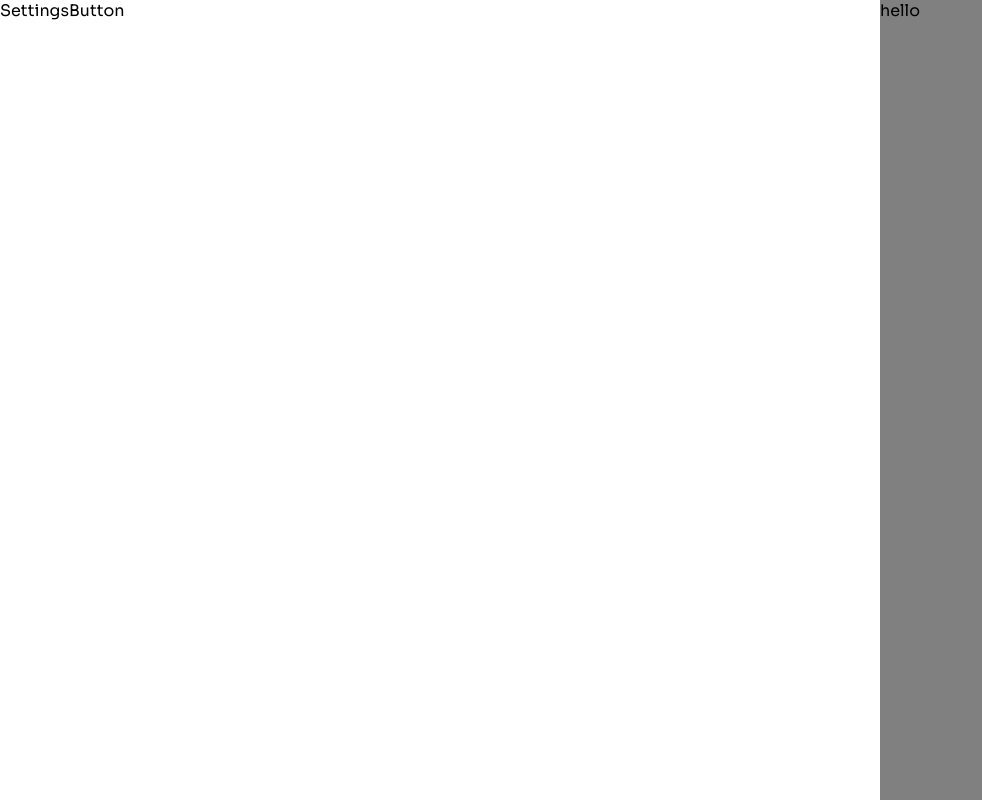
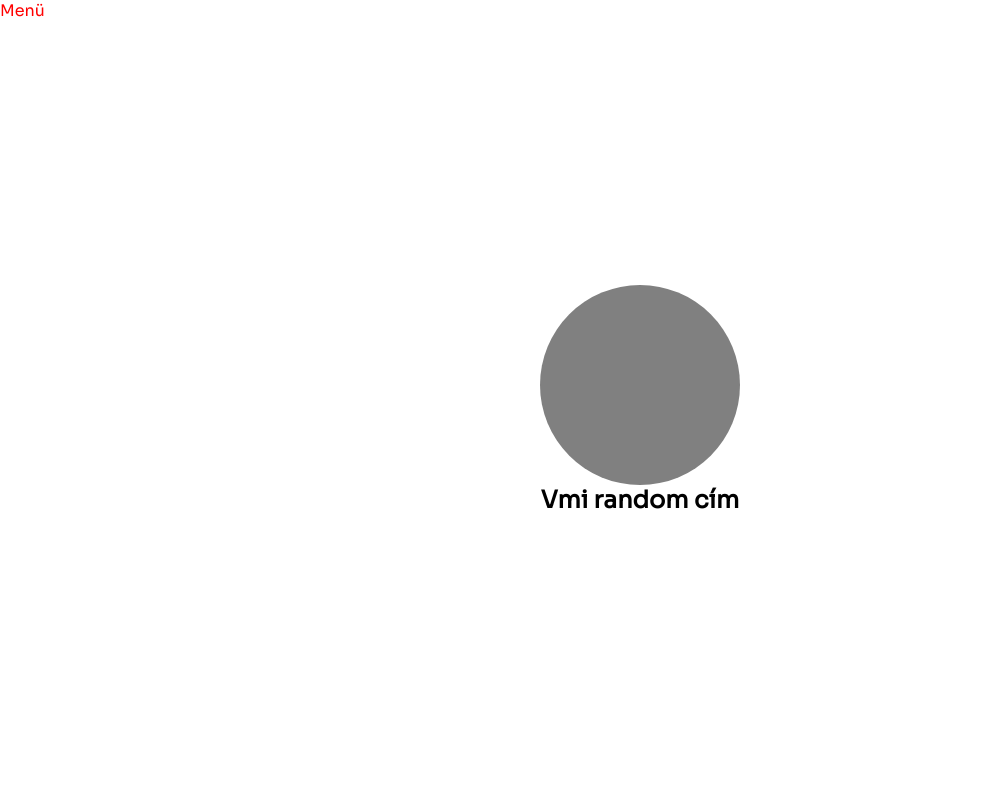
Before and after one commit to patakiIstvan/pomodoro, a React (Create React App) app: page / in a window 1280 px wide. Shown: the whole page, without its empty margins (0-982 px from the left). Built offline with nearby package versions, Linux system fonts and the light colour scheme.

Commit message:
working slidebar

```diff
--- a/public/index.html
+++ b/public/index.html
@@ -4,17 +4,14 @@
     <meta charset="utf-8" />
     <link rel="icon" href="%PUBLIC_URL%/favicon.ico" />
     <meta name="viewport" content="width=device-width, initial-scale=1" />
-    <meta name="theme-color" content="#000000" />
     <meta
       name="description"
       content="Web site created using create-react-app"
     />
-    <link rel="apple-touch-icon" href="%PUBLIC_URL%/logo192.png" />
     <!--
       manifest.json provides metadata used when your web app is installed on a
       user's mobile device or desktop. See https://developers.google.com/web/fundamentals/web-app-manifest/
     -->
-    <link rel="manifest" href="%PUBLIC_URL%/manifest.json" />
     <!--
       Notice the use of %PUBLIC_URL% in the tags above.
       It will be replaced with the URL of the `public` folder during the build.
--- a/src/App.js
+++ b/src/App.js
@@ -1,12 +1,30 @@
+import React, {useState} from 'react';
 import './App.scss';
 import SettingsButton from './components/SettingsButton/SettingsButton';
 import SettingsSlidebar from './components/SettingsSlidebar/SettingsSlidebar';
+import Timer from './components/Timer/Timer';
 
 function App() {
+const [isSettingsShown, setIsSettingsShown] = useState(false);
+const [promodoTime, setPromodoTime] = useState(25);
+const [breakTime, setBreakTime] = useState(5);
+
+function toggleSettingsShown(){
+  setIsSettingsShown(!isSettingsShown)
+  console.log("vis: "+String(isSettingsShown))
+}
+
   return (
     <div className="App">
-     <SettingsButton/>
-     <SettingsSlidebar/>
+     <SettingsButton
+     toggleSettings={toggleSettingsShown}
+     />
+     <SettingsSlidebar
+     vis={isSettingsShown}
+     promodoTime={promodoTime}
+     breakTime={breakTime}
+     />
+     <Timer/>
     </div>
   );
 }
--- a/src/App.scss
+++ b/src/App.scss
@@ -1,2 +1,3 @@
 @import './components/SettingsButton/SettingsButton';
 @import './components/SettingsSlidebar/SettingsSlidebar';
+@import './components/Timer/Timer';
--- a/src/components/SettingsButton/SettingsButton.jsx
+++ b/src/components/SettingsButton/SettingsButton.jsx
@@ -1,8 +1,8 @@
 import React from 'react'
 
-function SettingsButton() {
+function SettingsButton({ toggleSettings }) {
   return (
-    <div className="settingsButton">SettingsButton</div>
+    <div className="settingsButton" onClick={toggleSettings}>Menü</div>
   )
 }
 
--- a/src/components/SettingsButton/SettingsButton.scss
+++ b/src/components/SettingsButton/SettingsButton.scss
@@ -1,3 +1,5 @@
 .settingsButton {
   position: absolute;
+  color: red;
+  cursor: pointer;
 }
--- a/src/components/SettingsSlidebar/SettingsSlidebar.jsx
+++ b/src/components/SettingsSlidebar/SettingsSlidebar.jsx
@@ -1,9 +1,19 @@
 import React from 'react'
 
-function SettingsSlidebar() {
+function SettingsSlidebar({ vis, promodoTime, breakTime }) {
   return (
-    <div className="settingsSlidebar">
-      hello
+    <div className={`settingsSlidebar ${vis ? 'settings-shown' : 'settings-not-shown'}`} >
+      <h2>Settings</h2>
+      <form>
+        <div className="settingsItem">
+          <label htmlFor='promodo'>promodo</label>
+          <input type="number" min="1" max="360" value={promodoTime} name="promodo" id="promodo" />
+        </div>
+        <div className="settingsItem">
+          <label htmlFor='promodo-break'>break</label>
+          <input type="number" min="1" max="30" value={breakTime} name="promodoBreak" id="promodo-break" />
+        </div>
+      </form>
     </div>
   )
 }
--- /dev/null
+++ b/src/components/Timer/Timer.jsx
@@ -0,0 +1,12 @@
+import React from 'react'
+
+function Timer() {
+  return (
+    <div className="Timer">
+      <div className="timer-div"></div>
+      <h2>Vmi random cím</h2>
+    </div>
+  )
+}
+
+export default Timer
--- /dev/null
+++ b/src/components/Timer/Timer.scss
@@ -0,0 +1,14 @@
+.Timer {
+  display: flex;
+  justify-content: center;
+  align-items: center;
+  flex-direction: column;
+  height: 100vh;
+
+  .timer-div {
+    width: 200px;
+    height: 200px;
+    border-radius: 50%;
+    background-color: gray;
+  }
+}
```
Also changed, not shown: src/components/SettingsSlidebar/SettingsSlidebar.scss (+45 -1 lines), public/manifest.json (deleted).
